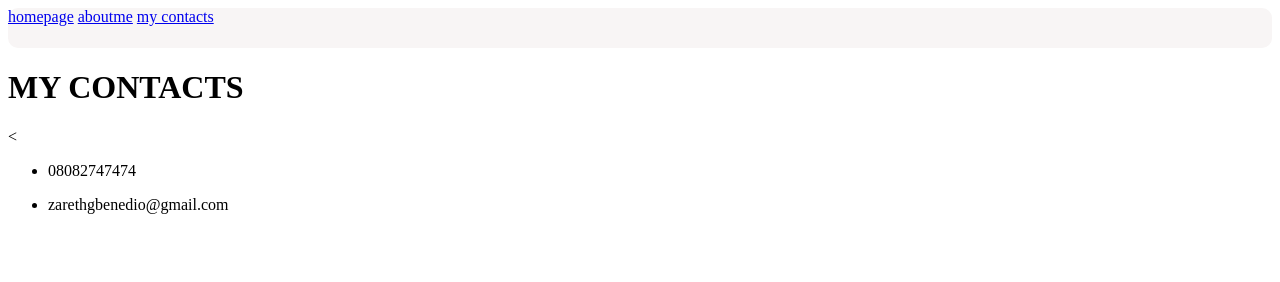
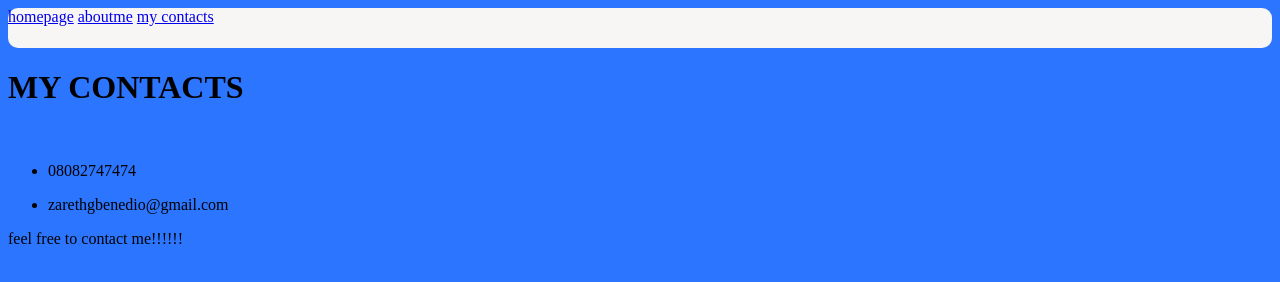
Before and after one commit to zarethgbenedio/Zareth-s-movie-idea-blog, a plain HTML site: page contacts.html in a window 1280 px wide. Drawn offline with Linux system fonts and the light colour scheme.

Commit message:
Update contacts.html

```diff
--- a/contacts.html
+++ b/contacts.html
@@ -20,14 +20,16 @@
          }
     </style>
 </head>
-<body>
+<body bgcolor="#2c75ff">
     <div class="navigation"> <a class="nav" href="index.html" >homepage</a>
         <a class="nav" href="aboutme.html" >aboutme</a>
         <a class="nav" href="contacts.html" >my contacts</a>
     </div>
     <h1>MY CONTACTS</h1>
-    <
+    <br>
    <ul> <li>08082747474</li></ul>
    <ul><li>zarethgbenedio@gmail.com</li></ul>
+
+    feel free to contact me!!!!!!
 </body>
 </html>
```
